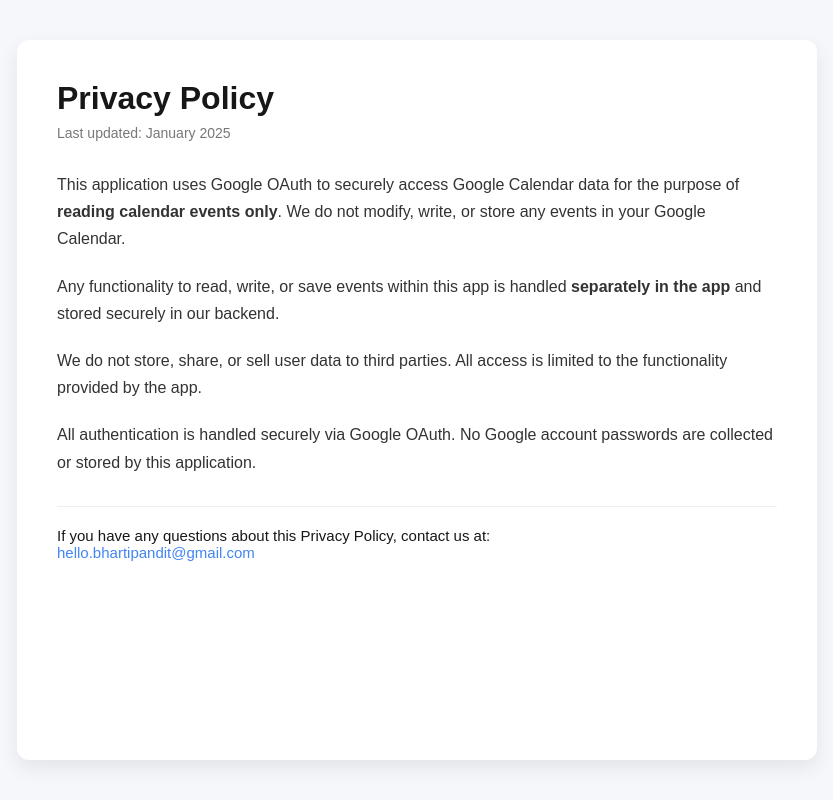
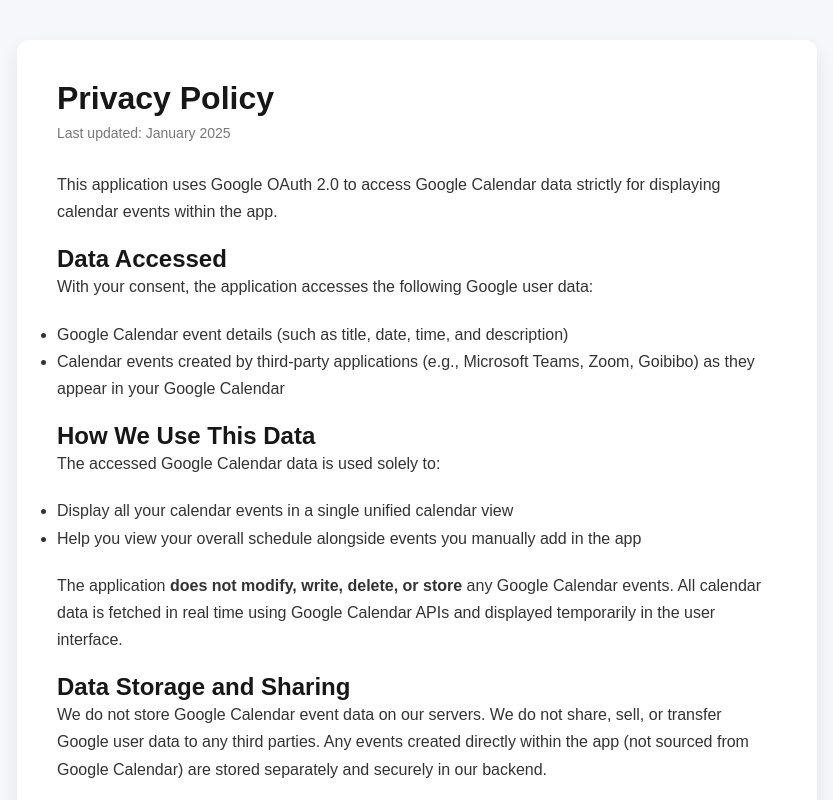
Before and after one commit to Bhartipandit/calendar-app, a Next.js app: page /privacy-policy in a window 1280 px wide. Shown: the top 800 px of the page, without its empty margins (223-1056 px from the left). Built offline with nearby package versions, Linux system fonts and the light colour scheme.

Commit message:
policy-pages changes

```diff
--- a/src/app/privacy-policy/page.tsx
+++ b/src/app/privacy-policy/page.tsx
@@ -6,28 +6,68 @@ const PrivacyPolicyPage = () => {
         <p className="policy-updated">Last updated: January 2025</p>
 
         <p className="policy-section">
-          This application uses Google OAuth to securely access Google Calendar data for
-          the purpose of <strong>reading calendar events only</strong>. We do not modify,
-          write, or store any events in your Google Calendar.
+          This application uses Google OAuth 2.0 to access Google Calendar data
+          strictly for displaying calendar events within the app.
         </p>
 
+        <h2 className="policy-subtitle">Data Accessed</h2>
         <p className="policy-section">
-          Any functionality to read, write, or save events within this app is handled <strong>separately in the app</strong> and stored securely in our backend.
+          <p className="policy-section">
+            With your consent, the application accesses the following Google
+            user data:
+          </p>
+          <ul className="policy-list">
+            <li>
+              Google Calendar event details (such as title, date, time, and
+              description)
+            </li>
+            <li>
+              Calendar events created by third-party applications (e.g.,
+              Microsoft Teams, Zoom, Goibibo) as they appear in your Google
+              Calendar
+            </li>
+          </ul>
+        </p>
+        <h2 className="policy-subtitle">How We Use This Data</h2>
+        <p className="policy-section">
+          The accessed Google Calendar data is used solely to:
+        </p>
+        <p className="policy-section">
+          <ul className="policy-list">
+            <li>
+              Display all your calendar events in a single unified calendar view
+            </li>
+            <li>
+              Help you view your overall schedule alongside events you manually
+              add in the app
+            </li>
+          </ul>
+        </p>
+        <p className="policy-section">
+          The application{" "}
+          <strong>does not modify, write, delete, or store</strong> any Google
+          Calendar events. All calendar data is fetched in real time using
+          Google Calendar APIs and displayed temporarily in the user interface.
         </p>
 
+        <h2 className="policy-subtitle">Data Storage and Sharing</h2>
         <p className="policy-section">
-          We do not store, share, or sell user data to third parties.
-          All access is limited to the functionality provided by the app.
+          We do not store Google Calendar event data on our servers. We do not
+          share, sell, or transfer Google user data to any third parties. Any
+          events created directly within the app (not sourced from Google
+          Calendar) are stored separately and securely in our backend.
         </p>
 
+        <h2 className="policy-subtitle">Authentication and Security</h2>
         <p className="policy-section">
-          All authentication is handled securely via Google OAuth.
-          No Google account passwords are collected or stored by this application.
+          Authentication is handled securely via Google OAuth. This application
+          does not collect or store Google account passwords.
         </p>
 
         <div className="policy-contact">
           <p>
-            If you have any questions about this Privacy Policy, contact us at:
+            If you have any questions about this Privacy Policy, please contact
+            us at:
             <br />
             <a href="mailto:hello.bhartipandit@gmail.com">
               hello.bhartipandit@gmail.com
```
Also changed, not shown: src/app/terms/page.tsx (+31 -11 lines).
